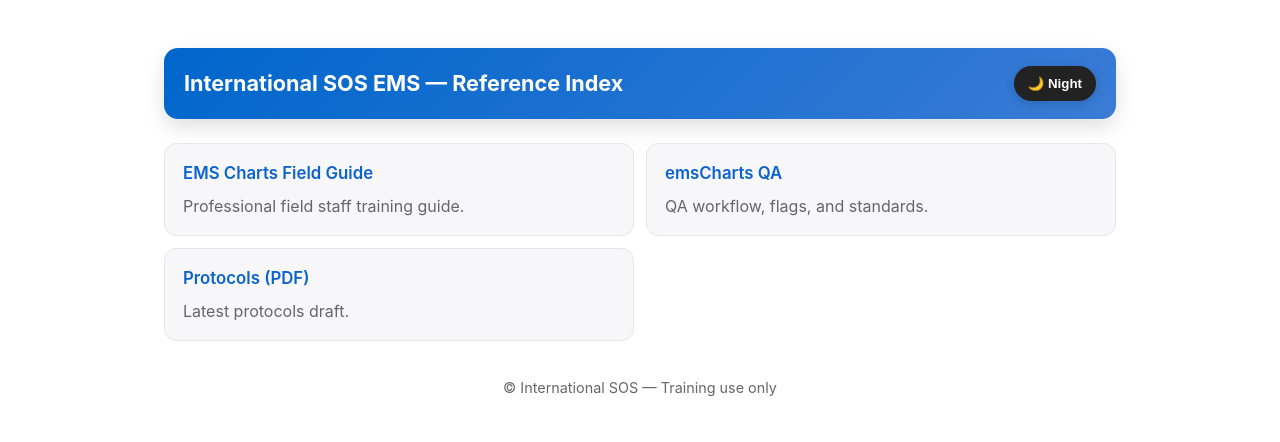
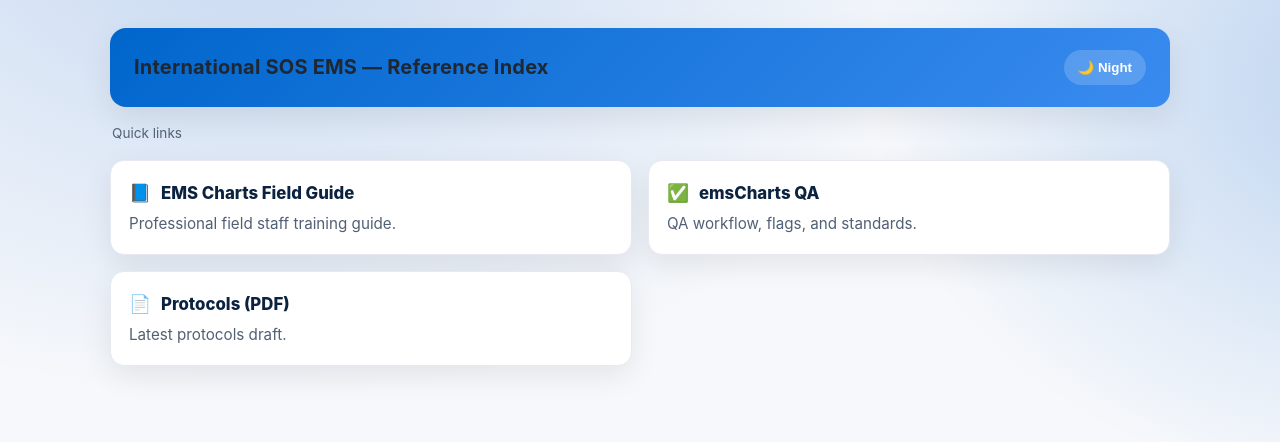
Before and after one commit to International-SOS-EMS/ems-docs, a plain HTML site: page index.html in a window 1280 px wide. Drawn offline with Linux system fonts and the light colour scheme.

Commit message:
Add files via upload

```diff
--- a/index.html
+++ b/index.html
@@ -5,138 +5,115 @@
   <meta name="viewport" content="width=device-width, initial-scale=1" />
   <title>International SOS EMS — Reference Index</title>
   <style>
+    /* Theme tokens */
     :root {
-      --bg: #ffffff;
-      --fg: #222222;
-      --muted: #666666;
-      --card: #f7f7f9;
-      --link: #0b63ce;
-      --link-hover: #ff6b35;
-      --border: #e5e7eb;
+      --bg: #0b0e12;          /* base bg for dark */
+      --surface: #12161c;     /* card bg for dark */
+      --text: #e8eef7;        /* primary text */
+      --muted: #a9b3c1;       /* secondary text */
+      --brand1: #0b63ce;      /* blue */
+      --brand2: #3a7bd5;      /* blue lighter */
+      --accent: #ffb86b;      /* highlight */
+      --border: #222a35;      /* card border */
+      --shadow: 0 10px 30px rgba(0,0,0,.35);
     }
-    [data-theme="dark"] {
-      --bg: #121212;
-      --fg: #e6e6e6;
-      --muted: #aaaaaa;
-      --card: #1c1f24;
-      --link: #4a9eff;
-      --link-hover: #ffb86b;
-      --border: #2a2f36;
+    [data-theme="light"] {
+      --bg: #f6f8fb;
+      --surface: #ffffff;
+      --text: #1e2732;
+      --muted: #516074;
+      --brand1: #0066cc;
+      --brand2: #3a8bef;
+      --accent: #ff6b35;
+      --border: #e6eaf0;
+      --shadow: 0 10px 30px rgba(0,0,0,.08);
     }
+    :root { color-scheme: light dark; }
 
+    /* Global */
     * { box-sizing: border-box; }
-    :root { color-scheme: light dark; }
+    html, body { height: 100%; }
     body {
       margin: 0;
       font-family: Inter, system-ui, -apple-system, Segoe UI, Roboto, Helvetica, Arial, sans-serif;
       line-height: 1.55;
-      background: var(--bg);
-      color: var(--fg);
-      -webkit-font-smoothing: antialiased;
-      -moz-osx-font-smoothing: grayscale;
+      background: radial-gradient(1200px 800px at 20% -10%, rgba(58,123,213,.25), transparent 60%),
+                  radial-gradient(900px 700px at 110% 10%, rgba(11,99,206,.25), transparent 60%),
+                  var(--bg);
+      color: var(--text);
     }
+    .container { max-width: 1100px; margin: 0 auto; padding: 28px 20px 64px; }
 
-    .container { max-width: 1000px; margin: 0 auto; padding: 24px; }
+    /* Header */
+    .hero {
+      background: linear-gradient(135deg, var(--brand1), var(--brand2));
+      border-radius: 16px;
+      padding: 22px 24px;
+      box-shadow: var(--shadow);
+      display: flex; align-items: center; justify-content: space-between; gap: 16px;
+    }
+    .hero-title { margin: 0; font-size: 1.25rem; letter-spacing: .2px; }
 
-    .header {
-      display: flex; align-items: center; justify-content: space-between;
-      padding: 18px 20px; margin: 24px 0;
-      background: linear-gradient(135deg, #0066CC, #3A7BD5);
-      color: #fff; border-radius: 14px;
-      box-shadow: 0 8px 20px rgba(0,0,0,.12);
-    }
-    .header h1 { font-size: 1.35rem; margin: 0; }
+    .toggle { border: 0; border-radius: 999px; padding: 10px 14px; cursor: pointer; font-weight: 700; }
+    .toggle { background: rgba(255,255,255,.18); color: #fff; backdrop-filter: blur(6px); }
+    .toggle:hover { background: rgba(255,255,255,.26); transform: translateY(-1px); }
 
-    .theme-toggle {
-      border: 0; background: var(--fg); color: var(--bg);
-      border-radius: 999px; padding: 10px 14px; font-weight: 600;
-      cursor: pointer; box-shadow: 0 2px 10px rgba(0,0,0,.15); transition: .2s;
-    }
-    .theme-toggle:hover { transform: translateY(-1px); }
-    [data-theme="dark"] .theme-toggle { background: #263241; color: #EAF2FF; }
+    /* Cards grid */
+    .grid { display: grid; grid-template-columns: 1fr; gap: 16px; margin: 22px 0 0; }
+    @media (min-width: 800px) { .grid { grid-template-columns: 1fr 1fr; } }
 
-    .list { list-style: none; margin: 0; padding: 0; display: grid; gap: 12px; grid-template-columns: 1fr; }
-    @media (min-width: 720px) { .list { grid-template-columns: 1fr 1fr; } }
+    /* Make the whole card clickable by using <a> as the card */
+    .card { display: block; text-decoration: none; color: inherit; background: var(--surface); border: 1px solid var(--border); border-radius: 14px; padding: 18px 18px; box-shadow: var(--shadow); transition: transform .18s ease, box-shadow .18s ease, border-color .18s ease; }
+    .card:hover { transform: translateY(-2px); box-shadow: 0 16px 36px rgba(0,0,0,.25); border-color: rgba(255,255,255,.18); }
 
-    .card {
-      background: var(--card); border: 1px solid var(--border);
-      padding: 16px 18px; border-radius: 12px; transition: .2s;
-    }
-    .card:hover { transform: translateY(-2px); box-shadow: 0 6px 16px rgba(0,0,0,.1); }
-    .card a { display: block; color: var(--link); text-decoration: none; font-weight: 600; font-size: 1.05rem; }
-    .card a:hover { color: var(--link-hover); }
-    .card p { margin: .5rem 0 0; color: var(--muted); }
+    .card-title { display:flex; align-items:center; gap:10px; font-weight: 800; font-size: 1.05rem; margin: 0; color: #fff; }
+    [data-theme="light"] .card-title { color: #0c2340; }
+    .pill { font-size: 1.1rem; }
+    .card-desc { margin: 6px 0 0; color: var(--muted); font-size: .95rem; }
 
-    .footer { margin: 36px 0 16px; color: var(--muted); font-size: .9rem; text-align: center; }
+    /* Small caption above grids (optional) */
+    .section-caption { margin: 16px 2px -6px; color: var(--muted); font-size: .85rem; }
+
+    /* Accessibility focus */
+    .card:focus-visible, .toggle:focus-visible { outline: 2px solid var(--accent); outline-offset: 3px; }
   </style>
 </head>
 <body>
   <div class="container">
-    <div class="header">
-      <h1>International SOS EMS — Reference Index</h1>
-      <button id="themeToggle" class="theme-toggle" aria-pressed="false" aria-label="Toggle dark mode">🌙 Night</button>
+    <header class="hero">
+      <h1 class="hero-title">International SOS EMS — Reference Index</h1>
+      <button id="themeToggle" class="toggle" aria-pressed="false" aria-label="Toggle theme">🌙 Night</button>
+    </header>
+
+    <p class="section-caption">Quick links</p>
+    <div class="grid">
+      <a class="card" href="EMS%20Charts%20Field%20Guide.html">
+        <h2 class="card-title"><span class="pill">📘</span> EMS Charts Field Guide</h2>
+        <p class="card-desc">Professional field staff training guide.</p>
+      </a>
+
+      <a class="card" href="qa.html">
+        <h2 class="card-title"><span class="pill">✅</span> emsCharts QA</h2>
+        <p class="card-desc">QA workflow, flags, and standards.</p>
+      </a>
+
+      <!-- Optional extra link; remove if not needed or update the href to your PDF path -->
+      <a class="card" href="latest%20ISOS%20EMS%20Protocols%20Draft%2023%20July.pdf">
+        <h2 class="card-title"><span class="pill">📄</span> Protocols (PDF)</h2>
+        <p class="card-desc">Latest protocols draft.</p>
+      </a>
     </div>
-
-    <!-- Update these links to match your files/paths -->
-    <ul class="list">
-      <li class="card">
-        <a href="EMS Charts Field Guide.html">EMS Charts Field Guide</a>
-        <p>Professional field staff training guide.</p>
-      </li>
-      <li class="card">
-        <a href="emsCharts QA.html">emsCharts QA</a>
-        <p>QA workflow, flags, and standards.</p>
-      </li>
-      <li class="card">
-        <a href="latest ISOS EMS Protocols Draft 23 July.pdf">Protocols (PDF)</a>
-        <p>Latest protocols draft.</p>
-      </li>
-      <!-- Add more items as needed -->
-    </ul>
-
-    <div class="footer">© International SOS — Training use only</div>
   </div>
 
   <script>
     (function(){
-      var root = document.documentElement;
-      var btn = document.getElementById('themeToggle');
-
-      function applyTheme(theme){
-        if(theme === 'dark'){
-          root.setAttribute('data-theme','dark');
-          btn.textContent = '☀️ Day';
-          btn.setAttribute('aria-pressed','true');
-        } else {
-          root.removeAttribute('data-theme');
-          btn.textContent = '🌙 Night';
-          btn.setAttribute('aria-pressed','false');
-        }
-      }
-
-      var saved = null;
-      try { saved = localStorage.getItem('theme'); } catch(e){}
-      if(!saved){
-        try {
-          saved = (window.matchMedia && window.matchMedia('(prefers-color-scheme: dark)').matches) ? 'dark' : 'light';
-        } catch(e) { saved = 'light'; }
-      }
-      applyTheme(saved);
-
-      btn.addEventListener('click', function(){
-        var next = root.getAttribute('data-theme') === 'dark' ? 'light' : 'dark';
-        applyTheme(next);
-        try { localStorage.setItem('theme', next); } catch(e){}
-      });
-
-      try {
-        var media = window.matchMedia('(prefers-color-scheme: dark)');
-        media.addEventListener && media.addEventListener('change', function(e){
-          if(!localStorage.getItem('theme')){
-            applyTheme(e.matches ? 'dark' : 'light');
-          }
-        });
-      } catch(e){}
+      var root=document.documentElement; var btn=document.getElementById('themeToggle');
+      function set(t){ if(t==='light'){ root.setAttribute('data-theme','light'); btn.textContent='🌙 Night'; btn.setAttribute('aria-pressed','false'); } else { root.removeAttribute('data-theme'); btn.textContent='☀️ Day'; btn.setAttribute('aria-pressed','true'); } }
+      var saved=null; try{ saved=localStorage.getItem('theme'); }catch(e){}
+      if(!saved){ try{ saved=(window.matchMedia&&window.matchMedia('(prefers-color-scheme: light)').matches)?'light':'dark'; }catch(e){ saved='dark'; } }
+      set(saved);
+      btn.addEventListener('click', function(){ var next=(root.getAttribute('data-theme')==='light')?'dark':'light'; set(next); try{ localStorage.setItem('theme',next);}catch(e){} });
+      try{ var m=window.matchMedia('(prefers-color-scheme: light)'); m.addEventListener&&m.addEventListener('change', function(e){ if(!localStorage.getItem('theme')) set(e.matches?'light':'dark'); }); }catch(e){}
     })();
   </script>
 </body>
```
